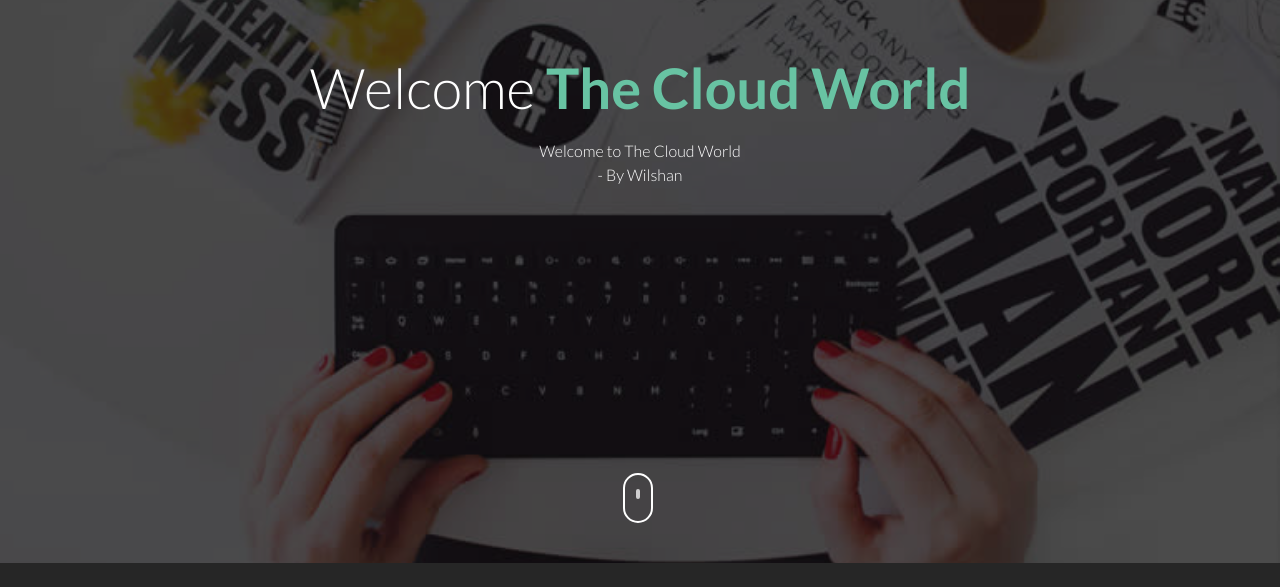
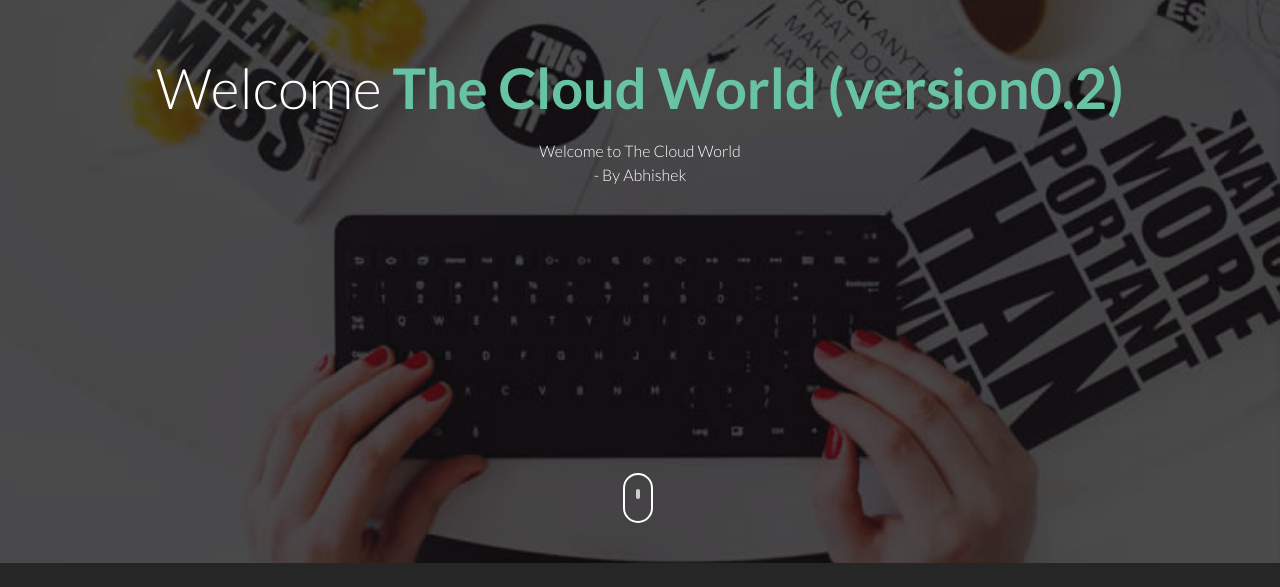
Before and after one commit to Abhishek1001870/Tools, a plain HTML site: page index.html in a window 1280 px wide. Shown: the part 237-824 px from the top of the page. Drawn offline with Linux system fonts and the light colour scheme.

Commit message:
Update index.html

```diff
--- a/index.html
+++ b/index.html
@@ -39,8 +39,8 @@
 				<div class="col-md-12 text-center st-header-content">
 					<div class="logo"><a href=""><img src="images/logo.png" alt=""></a></div>
 					<div class="st-header-title">
-						<h2>Welcome <span>The Cloud World</span></h2>
-						<p>Welcome to The Cloud World <br /> - By Wilshan </p>
+						<h2>Welcome <span>The Cloud World (version0.2)</span></h2>
+						<p>Welcome to The Cloud World <br /> - By Abhishek </p>
 					</div>
 				</div>
 			</div>
```
